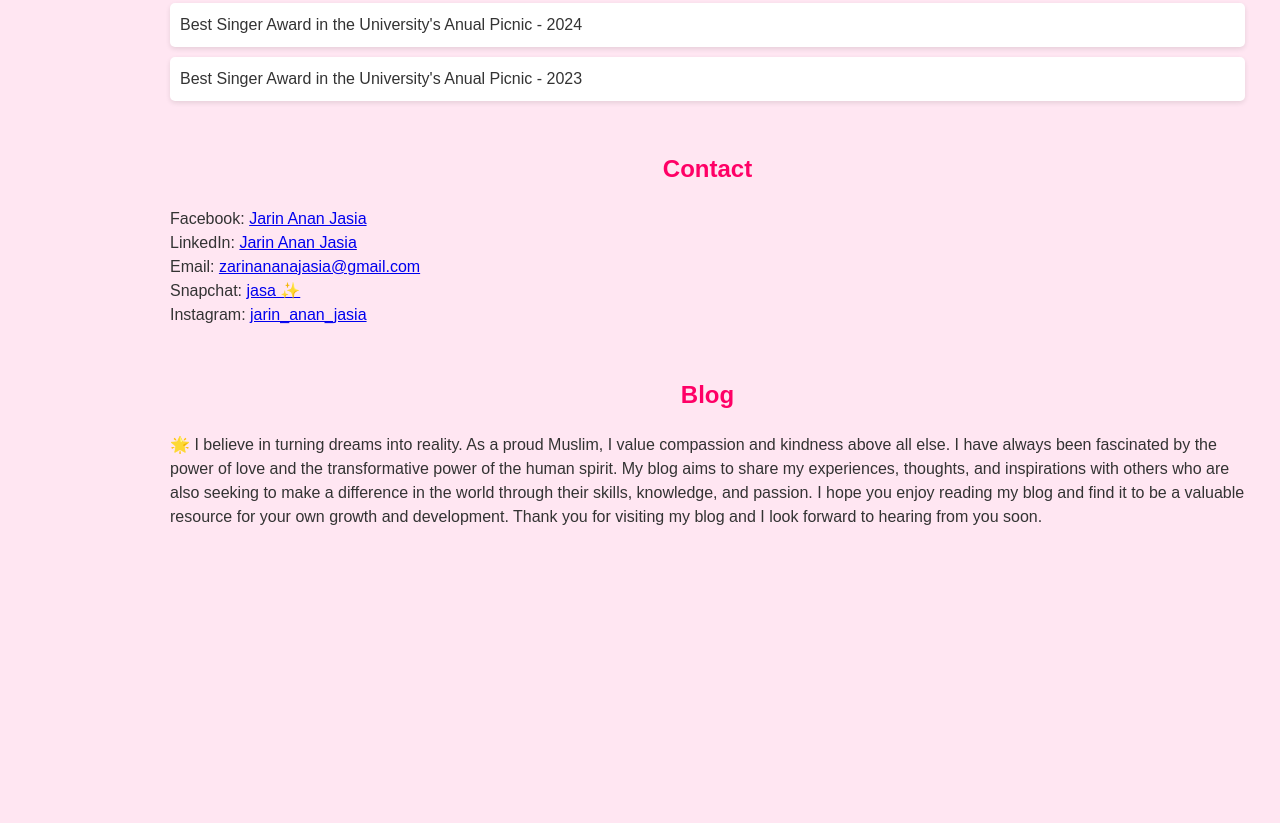
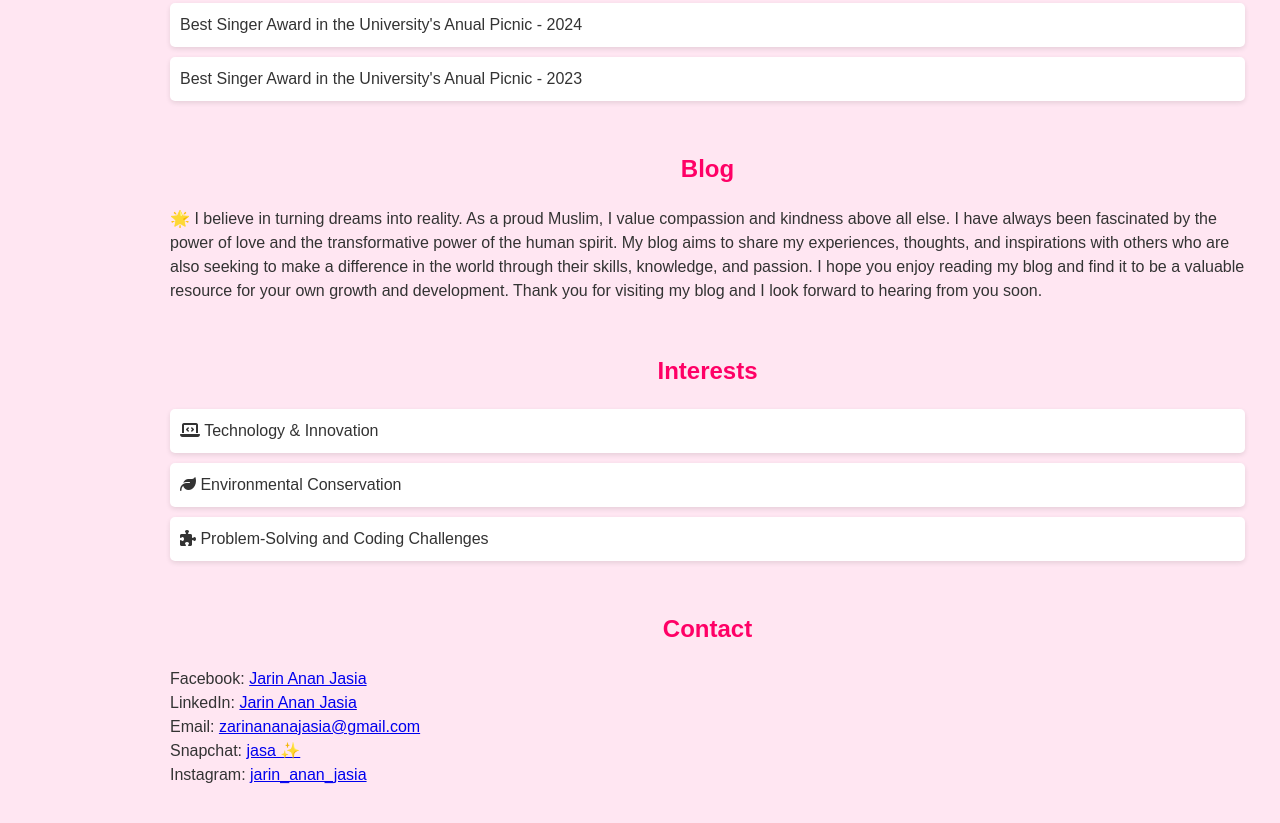
Before and after one commit to AbirKundu/PortFolio, a plain HTML site: page index.html in a window 1280 px wide. Shown: the part 1999-2822 px from the top of the page. Before the commit the page ends 2578 px from the top, so only its background shows below. Drawn offline with Linux system fonts and the light colour scheme.

Commit message:
Update index.html

```diff
--- a/index.html
+++ b/index.html
@@ -82,7 +82,23 @@
             </ul>
         </section>
 
+         <!-- Blog Section -->
+        <section id="blog">
+            <h2>Blog</h2>
+            <p>🌟 I believe in turning dreams into reality. As a proud Muslim, I value compassion and kindness above all else. I have always been fascinated by the power of love and the transformative power of the human spirit. My blog aims to share my experiences, thoughts, and inspirations with others who are also seeking to make a difference in the world through their skills, knowledge, and passion. I hope you enjoy reading my blog and find it to be a valuable resource for your own growth and development. Thank you for visiting my blog and I look forward to hearing from you soon.</p>
+        </section>
+
+            <!-- Interests Section -->
+            <section id="interests">
+                <h2>Interests</h2>
+                <ul>
+                    <li><i class="fas fa-laptop-code"></i> Technology & Innovation</li>
+                    <li><i class="fas fa-leaf"></i> Environmental Conservation</li>
+                    <li><i class="fas fa-puzzle-piece"></i> Problem-Solving and Coding Challenges</li>
+                </ul>
+            </section>
         <!-- Contact Section -->
+
         <section id="contact">
             <h2>Contact</h2>
             <p>Facebook: <a href="https://www.facebook.com/zarinjasia" target="_blank">Jarin Anan Jasia</a></p>
@@ -92,11 +108,7 @@
             <p>Instagram: <a href="https://www.instagram.com/jarin_anan_jasia/" target="_blank">jarin_anan_jasia</a></p>
         </section>
 
-        <!-- Blog Section -->
-        <section id="blog">
-            <h2>Blog</h2>
-            <p>🌟 I believe in turning dreams into reality. As a proud Muslim, I value compassion and kindness above all else. I have always been fascinated by the power of love and the transformative power of the human spirit. My blog aims to share my experiences, thoughts, and inspirations with others who are also seeking to make a difference in the world through their skills, knowledge, and passion. I hope you enjoy reading my blog and find it to be a valuable resource for your own growth and development. Thank you for visiting my blog and I look forward to hearing from you soon.</p>
-        </section>
+
     </div>
 
     <script src="script.js"></script>
```
